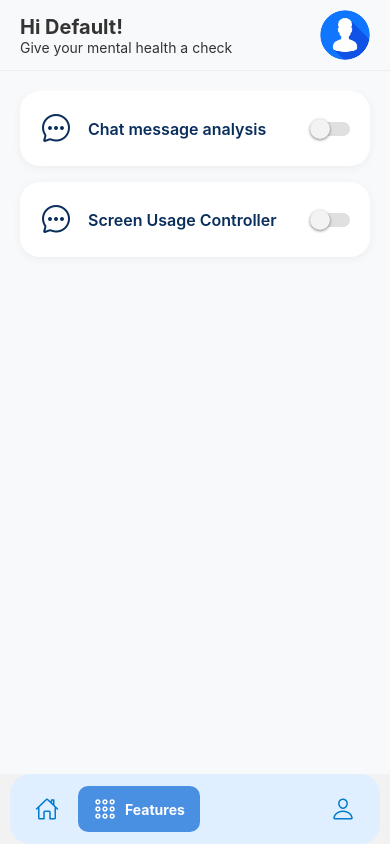
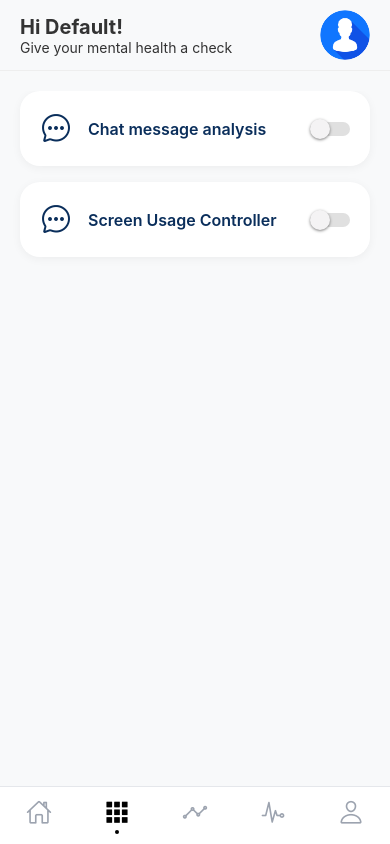
Before and after one commit to YashMengji/MindScope, a React Native app in the folder Mobile_app/: screen /Features in a window 390 px wide. Built offline with nearby package versions, Linux system fonts and the light colour scheme.

Commit message:
Fix: Navigation Tab UI

```diff
--- a/Mobile_app/src/navigation/AppNavigator.js
+++ b/Mobile_app/src/navigation/AppNavigator.js
@@ -23,9 +23,8 @@ const Tab = createBottomTabNavigator();
 
 // Wrapper component for tab navigator
 function MainAppTabs() {
-  // Removed the wrapping View with padding.
-  // The TabBar is now floating, so screens take full height.
   return (
+    <View style={{ flex: 1, paddingBottom: 0 }}>
       <Tab.Navigator
         tabBar={(props) => <CustomTabBar {...props} />}
         screenOptions={{
@@ -38,6 +37,7 @@ function MainAppTabs() {
         <Tab.Screen name="Voice Analytics" component={VoiceAnalysisScreen} />
         <Tab.Screen name="Profile" component={ProfileScreen} />
       </Tab.Navigator>
+    </View>
   );
 }
 
--- a/Mobile_app/src/navigation/CustomTabBar.js
+++ b/Mobile_app/src/navigation/CustomTabBar.js
@@ -1,20 +1,34 @@
-import React from "react";
+import React, { useState } from "react";
 import { View, Text, TouchableOpacity, StyleSheet } from "react-native";
 import { Ionicons } from "@expo/vector-icons";
-import { useSafeAreaInsets } from "react-native-safe-area-context"; // Add this import
+import { useSafeAreaInsets } from "react-native-safe-area-context";
 
 const CustomTabBar = ({ state, descriptors, navigation }) => {
-  const insets = useSafeAreaInsets(); // Use the hook
+  const insets = useSafeAreaInsets();
+  const [activeTooltip, setActiveTooltip] = useState(null);
 
-  const icons = {
-    Home: "home-outline",
-    Features: "apps-outline",
-    Analytics: "stats-chart-outline",
-    Profile: "person-outline",
+  const iconMap = {
+    Home: { outline: "home-outline", filled: "home-sharp" },
+    Features: { outline: "apps-outline", filled: "apps-sharp" },
+    "Chat Analytics": { outline: "analytics-outline", filled: "analytics-sharp" },
+    "Voice Analytics": { outline: "pulse-outline", filled: "pulse-sharp" },
+    Profile: { outline: "person-outline", filled: "person-sharp" },
   };
 
+  // FIX 1: Compute the bottom safe area padding once and apply it to the
+  // container's height instead of only its paddingBottom. Previously the
+  // fixed height: 60 stayed the same while paddingBottom just squeezed the
+  // icons upward, clipping them on devices with a home indicator.
+  const bottomInset = Math.max(insets.bottom, 8);
+  const tabBarHeight = 50 + bottomInset;
+
   return (
-    <View style={[styles.tabBarContainer, { marginBottom: insets.bottom }]}>
+    <View
+      style={[
+        styles.tabBarContainer,
+        { height: tabBarHeight, paddingBottom: bottomInset },
+      ]}
+    >
       {state.routes.map((route, index) => {
         const { options } = descriptors[route.key];
         const isFocused = state.index === index;
@@ -31,23 +45,58 @@ const CustomTabBar = ({ state, descriptors, navigation }) => {
           }
         };
 
+        const onPressIn = () => {
+          if (!isFocused) {
+            setActiveTooltip(route.name);
+          }
+        };
+
+        const onPressOut = () => {
+          setActiveTooltip(null);
+        };
+
+        // FIX 2: Guard against route names that are absent from iconMap.
+        // Previously this would throw "Cannot read property 'filled' of
+        // undefined" for any unregistered route name.
+        const iconEntry = iconMap[route.name] ?? {
+          outline: "ellipse-outline",
+          filled: "ellipse",
+        };
+        const iconName = isFocused ? iconEntry.filled : iconEntry.outline;
+
         return (
+          // FIX 3: Add zIndex + overflow: "visible" to tabItemWrapper so the
+          // absolutely-positioned tooltip is not clipped by the parent view or
+          // rendered behind a neighbouring tab item. Without this the tooltip
+          // was hidden on most devices.
+          <View key={route.key} style={styles.tabItemWrapper}>
             <TouchableOpacity
-            key={route.key}
               accessibilityRole="button"
               accessibilityState={isFocused ? { selected: true } : {}}
               accessibilityLabel={options.tabBarAccessibilityLabel}
               testID={options.tabBarTestID}
               onPress={onPress}
-            style={isFocused ? styles.activeTab : styles.inactiveTab}
+              onPressIn={onPressIn}
+              onPressOut={onPressOut}
+              style={styles.tabButton}
+              activeOpacity={0.6}
             >
+              <View style={styles.iconContainer}>
                 <Ionicons
-              name={icons[route.name]}
-              size={24}
-              color={isFocused ? "#FFFFFF" : "#007ACC"}
+                  name={iconName}
+                  size={26}
+                  color={isFocused ? "#000000" : "#9CA3AF"}
                 />
-            {isFocused && <Text style={styles.tabLabel}>{route.name}</Text>}
+                {isFocused && <View style={styles.activeIndicator} />}
+              </View>
             </TouchableOpacity>
+
+            {activeTooltip === route.name && (
+              <View style={styles.tooltip}>
+                <Text style={styles.tooltipText}>{route.name}</Text>
+              </View>
+            )}
+          </View>
         );
       })}
     </View>
@@ -56,35 +105,67 @@ const CustomTabBar = ({ state, descriptors, navigation }) => {
 
 const styles = StyleSheet.create({
   tabBarContainer: {
+    zIndex: 10,
+    position: "fixed",
+    bottom: 0,
+    left: 0,
+    right: 0,
     flexDirection: "row",
-    backgroundColor: "#E0EFFF",
-    borderRadius: 20,
-    height: 70,
-    justifyContent: "space-between",
+    backgroundColor: "#FFFFFF",
+    borderTopWidth: 0.5,
+    borderTopColor: "#E5E7EB",
+    // height is now set dynamically in the component to include bottomInset
+    justifyContent: "space-around",
     alignItems: "center",
-    paddingHorizontal: 12,
-    marginHorizontal: 10,
-    // marginTop: 10,
+    // Allow tooltips to overflow the bar upward
+    overflow: "visible",
   },
-  activeTab: {
-    flexDirection: "row",
+  tabItemWrapper: {
+    position: "relative",
+    flex: 1,
     alignItems: "center",
-    backgroundColor: "#4A90E2",
-    borderRadius: 10,
-    paddingVertical: 10,
-    paddingHorizontal: 15,
+    justifyContent: "center",
+    height: "100%",
+    // FIX 3: ensure tooltip is not clipped by sibling views
+    zIndex: 10,
+    overflow: "visible",
   },
-  inactiveTab: {
+  tabButton: {
     justifyContent: "center",
     alignItems: "center",
-    width: 50,
-    height: 50,
+    height: "100%",
+    paddingHorizontal: 12,
   },
-  tabLabel: {
+  iconContainer: {
+    alignItems: "center",
+    justifyContent: "center",
+    position: "relative",
+  },
+  activeIndicator: {
+    position: "absolute",
+    bottom: -8,
+    width: 4,
+    height: 4,
+    borderRadius: 2,
+    backgroundColor: "#000000",
+  },
+  tooltip: {
+    position: "absolute",
+    bottom: 52,
+    backgroundColor: "#1F2937",
+    paddingHorizontal: 10,
+    paddingVertical: 6,
+    borderRadius: 8,
+    minWidth: 70,
+    alignItems: "center",
+    // Ensure tooltip floats above everything else
+    zIndex: 999,
+  },
+  tooltipText: {
     color: "#FFFFFF",
-    marginLeft: 8,
-    fontWeight: "bold",
-    fontSize: 14,
+    fontSize: 11,
+    fontWeight: "600",
+    letterSpacing: 0.3,
   },
 });
 
```
Also changed, not shown: 1 other file (tests, documents, lock files or other folders). Lines whose indentation alone changed are shown as unchanged.
